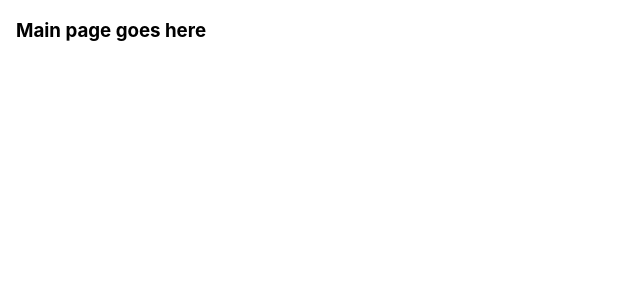
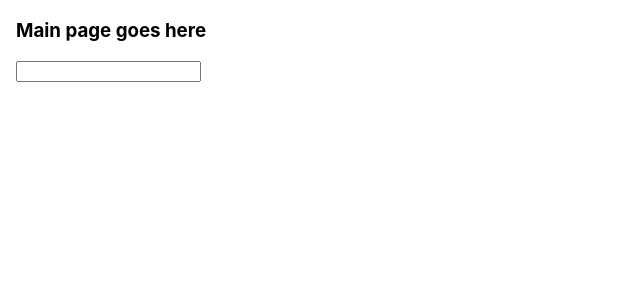
Before and after one commit to brkcrdk/todo, a React (Create React App) app: page / in a window 1280 px wide. Shown: the top 300 px of the page, without its empty margins (0-640 px from the left). Built offline with nearby package versions, Linux system fonts and the light colour scheme.

Commit message:
Input update

```diff
--- a/src/Components/Item/Item.jsx
+++ b/src/Components/Item/Item.jsx
@@ -1,7 +1,11 @@
 import React from "react";
 
-const Item = () => {
-  return <div data-testid="item-container"></div>;
+const Item = ({ value, onChange }) => {
+  return (
+    <div data-testid="item-container">
+      <input data-testid="todo-input" value={value} onChange={onChange} />
+    </div>
+  );
 };
 
 export default Item;
--- a/src/Components/Main/Main.jsx
+++ b/src/Components/Main/Main.jsx
@@ -19,7 +19,7 @@ const Main = () => {
   return (
     <div data-testid="main-container">
       <h3>Main page goes here</h3>
-      <Item />
+      <Item value={value} onChange={handleChange} />
       <List />
     </div>
   );
```
Also changed, not shown: 2 other files (tests, documents, lock files or other folders).
